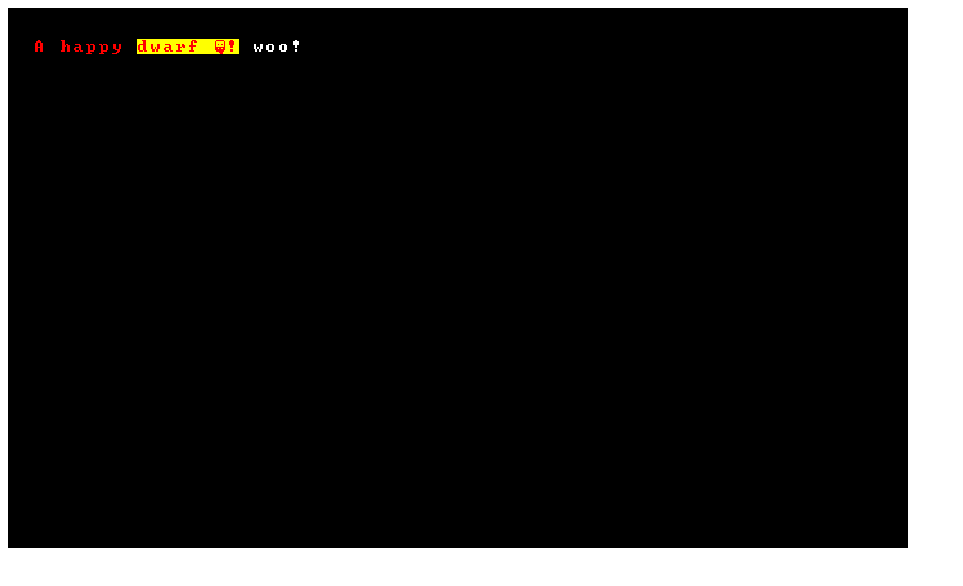
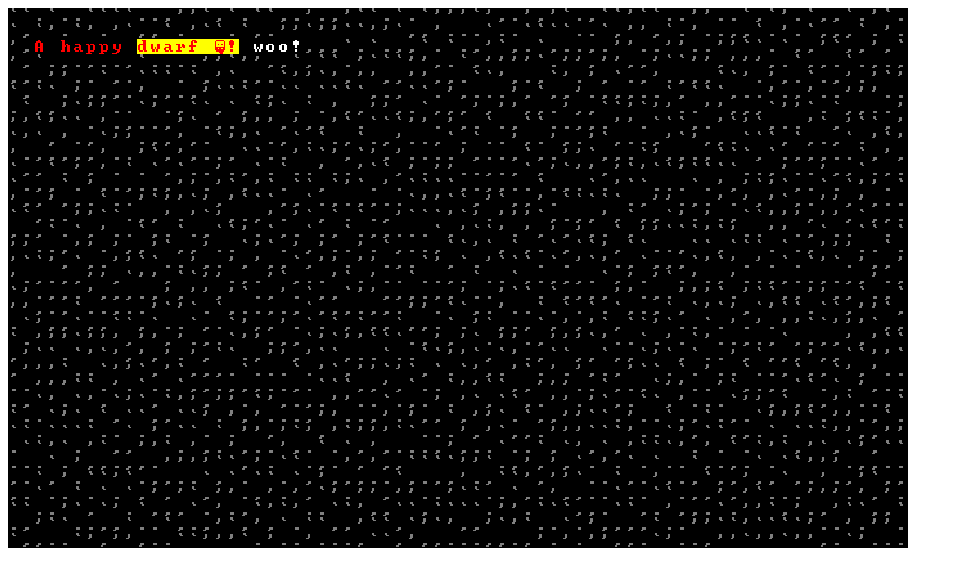
Before and after one commit to joebentley/survival.js, a website built with webpack: page public/index.html in a window 1280 px wide. Shown: the whole page, without its empty margins (0-963 px from the left). Built offline with nearby package versions, Linux system fonts and the light colour scheme; animation ran at ten frames a second.

Commit message:
Added random world generation and improved render speed

```diff
--- a/public/index.html
+++ b/public/index.html
@@ -13,6 +13,6 @@
 <body>
     <script src="bundle.js"></script>
 
-    <canvas id="game" width="700" height="420"></canvas>
+    <canvas id="game"></canvas>
 </body>
 </html>
--- a/src/font.js
+++ b/src/font.js
@@ -60,17 +60,32 @@ export class Font {
     if (this.characterCache == null)
       this.generateCharacterCache();
 
-    let rect = {...this.characterCache.get(char), w: CHAR_WIDTH, h: CHAR_HEIGHT};
+    if (char === ' ') char = 'space';
+
+    let charSheetCoord = this.characterCache.get(char);
+
+    if (charSheetCoord == null)
+      throw new Error(`Invalid character ${char}`);
+
+    let rect = {x: charSheetCoord.x, y: charSheetCoord.y, w: CHAR_WIDTH, h: CHAR_HEIGHT};
+    let charObject = {char, fColor, bColor};
 
     // draw background color of character
     this.ctx.fillStyle = bColor;
     this.ctx.fillRect(x, y, rect.w, rect.h);
 
+    if (this._canvasCache == null)
+      this._canvasCache = new Map();
+
+    if (!this._canvasCache.has(JSON.stringify(charObject))) {
       // temporary canvas for tinting each character
       let tempCanvas = document.createElement('canvas');
       tempCanvas.width = rect.w;
       tempCanvas.height = rect.h;
       let tempCtx = tempCanvas.getContext('2d');
+
+      tempCtx.globalCompositeOperation = 'source-over';
+      tempCtx.clearRect(0, 0, rect.w, rect.h);
 
       // draw the font character first
       tempCtx.drawImage(this.fontImage, rect.x, rect.y, rect.w, rect.h, 0, 0, rect.w, rect.h);
@@ -80,8 +95,11 @@ export class Font {
       // draw colored rectangle over the character, only pixels overlapping the character are kept
       tempCtx.fillRect(0, 0, rect.w, rect.h);
 
+      this._canvasCache.set(JSON.stringify(charObject), tempCanvas);
+    }
+
     // draw tinted character onto main canvas
-    this.ctx.drawImage(tempCanvas, x, y);
+    this.ctx.drawImage(this._canvasCache.get(JSON.stringify(charObject)), x, y);
   }
 
   drawText(x, y, text) {
--- a/src/index.js
+++ b/src/index.js
@@ -1,6 +1,7 @@
 
-import {Font, fontText} from './font';
+import {CHAR_WIDTH, CHAR_HEIGHT, Font, fontText} from './font';
 import {Point} from './point';
+import {SCENE_HEIGHT, SCENE_WIDTH, World} from './world';
 
 function loadImage(path) {
   return new Promise((resolve, reject) => {
@@ -40,8 +41,21 @@ const getMaskedCanvas = (image, color) => {
   return canvas;
 };
 
+const loop = ({font, world}) => {
+  world.draw(font, new Point(0, 0));
+
+  // font.drawChar(...Point.fromGridToScreen(2, 2), 'dwarf');
+  // font.drawText(...Point.fromGridToScreen(2, 2), 'A happy dwarf $(dwarf)! woo!');
+  font.drawText(...Point.fromGridToScreen(2, 2),
+    fontText.fColor('red').text('A happy ').bColor('yellow').text('dwarf $(dwarf)!').reset().text(' woo!'));
+
+  requestAnimationFrame(loop.bind(null, {font, world}));
+};
+
 window.onload = () => {
   let canvas = document.querySelector('#game');
+  canvas.width = CHAR_WIDTH * SCENE_WIDTH;
+  canvas.height = CHAR_HEIGHT * SCENE_HEIGHT;
   let ctx = canvas.getContext('2d');
   ctx.fillStyle = 'black';
   ctx.fillRect(0, 0, canvas.width, canvas.height);
@@ -51,9 +65,8 @@ window.onload = () => {
       let maskedCanvas = getMaskedCanvas(image, {r: 255, g: 0, b: 255});
 
       let font = new Font(maskedCanvas, ctx);
-      // font.drawChar(...Point.fromGridToScreen(2, 2), 'dwarf');
-      // font.drawText(...Point.fromGridToScreen(2, 2), 'A happy dwarf $(dwarf)! woo!');
-      font.drawText(...Point.fromGridToScreen(2, 2),
-        fontText.fColor('red').text('A happy ').bColor('yellow').text('dwarf $(dwarf)!').reset().text(' woo!'));
+      let world = new World();
+      world.randomizeScene(new Point(0, 0));
+      loop({font, world});
     });
 };
--- a/src/point.js
+++ b/src/point.js
@@ -4,6 +4,10 @@ export class Point {
   constructor(x, y) {
     this.x = x;
     this.y = y;
+  }
+
+  plus(other) {
+    return new Point(this.x + other.x, this.y + other.y);
   }
 
   toScreenSpace() {
--- /dev/null
+++ b/src/world.js
@@ -0,0 +1,53 @@
+import {Point} from './point';
+
+// Definition: a _scene_ is a window of the world displayed on the screen.
+// Its coordinates are the character grid coordinates (e.g. each point is on the character grid)
+
+export const SCENE_WIDTH = 70; // 70 text cells wide
+export const SCENE_HEIGHT = 35; // 35 text cells high
+
+let scenePoints = [];
+
+for (let x = 0; x < SCENE_WIDTH; ++x) {
+  for (let y = 0; y < SCENE_HEIGHT; ++y) {
+    scenePoints.push(new Point(x, y));
+  }
+}
+
+export class World {
+  constructor() {
+    this.floorTiles = new Map();
+  }
+
+  draw(font, cameraPos = new Point(0, 0)) {
+    scenePoints.forEach(point => {
+      let tile = this.floorTiles.get(JSON.stringify(cameraPos.plus(point)));
+      if (tile == null) {
+        let p = cameraPos.plus(point);
+        throw new Error(`Error: tile not generated at point ${p.x}, ${p.y}`);
+      }
+
+      font.drawChar(...point.toScreenSpace(), tile, 'grey');
+    }, this);
+  }
+
+  /**
+   * Generate new random world
+   * @param scenePos coordinate of scene in the world, e.g. scenePos == {x: 1, y: 2} is the second scene to the right,
+   * third scene down
+   */
+  randomizeScene(scenePos) {
+    let worldPos = new Point(scenePos.x * SCENE_WIDTH, scenePos.y * SCENE_HEIGHT);
+
+    scenePoints.forEach(point => {
+      let char;
+      let r = Math.floor(Math.random() * 4);
+      if (r === 0) char = '`';
+      else if (r === 1) char = '\'';
+      else if (r === 2) char = '.';
+      else if (r === 3) char = ',';
+
+      this.floorTiles.set(JSON.stringify(point.plus(worldPos)), char);
+    }, this);
+  }
+}
```
Lines whose indentation alone changed are shown as unchanged.
